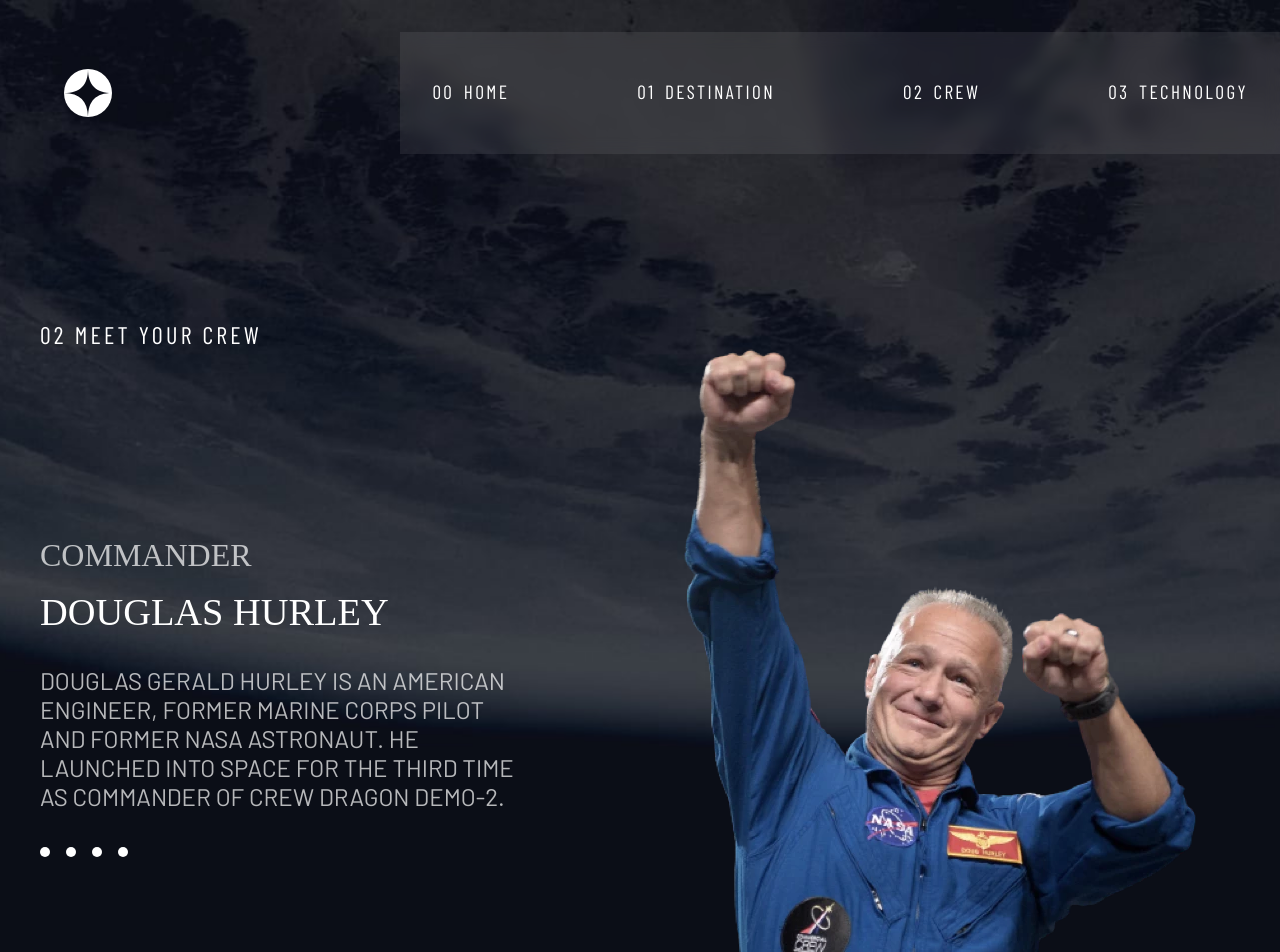
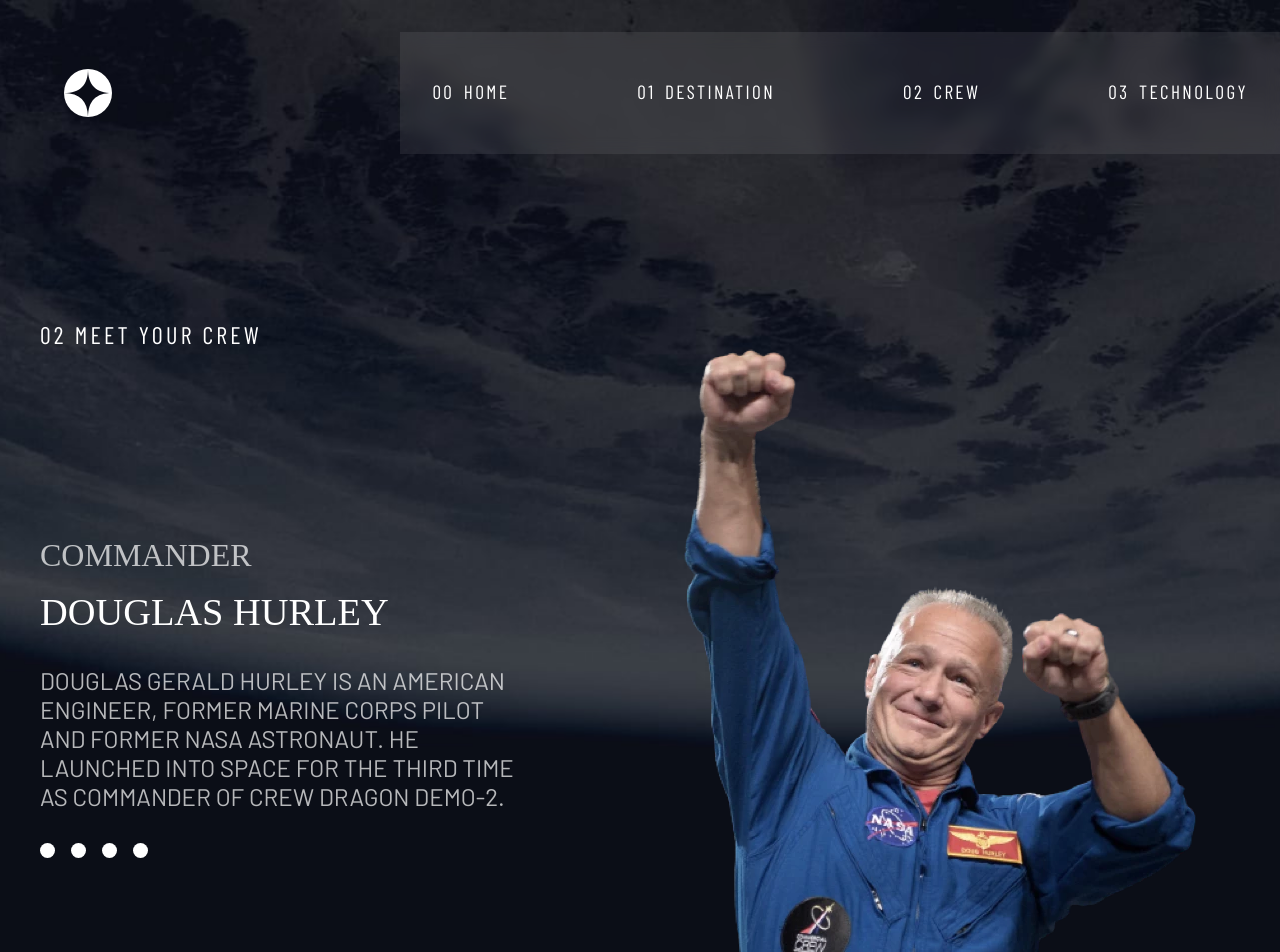
Before and after one commit to JanudaStack/space-tourism-official-main, a React (Vite) app: page /#/crew in a window 1280 px wide. Shown: the top 952 px of the page. Built offline with nearby package versions, Linux system fonts and the light colour scheme; a web font is replaced by a local one.

Commit message:
style: increase button size for crew navigation dots

```diff
--- a/src/pages/Crew/Crew.module.css
+++ b/src/pages/Crew/Crew.module.css
@@ -73,8 +73,8 @@
 }
 
 .crew-nav-dots li button {
-    height: 10px;
-    width: 10px;
+    height: 15px;
+    width: 15px;
     border-radius: 50%;
     background-color: white;
 }
--- a/src/pages/Home/Home.module.css
+++ b/src/pages/Home/Home.module.css
@@ -3,7 +3,7 @@
     background-position: center;
     background-size: cover;
     background-repeat: no-repeat;
-
+    height: 100svh;
     padding-top: 12rem;
     display: flex;
     align-items: center;
```
